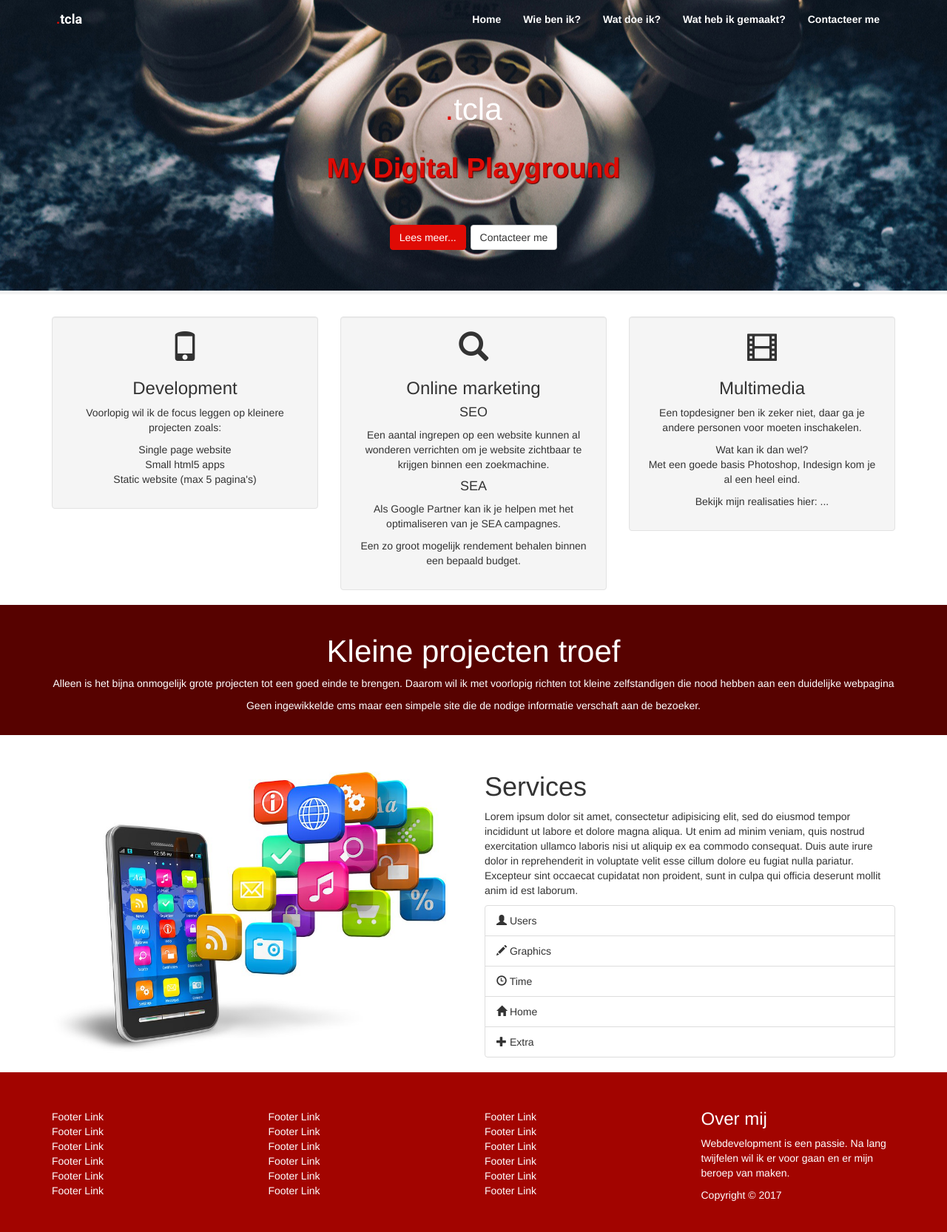
After one commit to tclaes/tcla, a PHP site: page /index.html in a window 1280 px wide. The commit adds this page. Shown: the whole page at 74% size. Run offline with PHP 8.4, Linux system fonts and the light colour scheme; some libraries are stand-ins or nearby versions.

Commit message:
content
content toegevoegd

```diff
--- a/css/style.css
+++ b/css/style.css
@@ -3,8 +3,19 @@
 	border-color:#DF0B05;
 }
 
+.btn-primary:hover {
+	background: #570200;
+	border-color: #570200;
+}
+
+.btn-default:hover {
+	background: #570200;
+	border-color: #570200;
+	color:#fff ;
+}
+
 .jumbotron{
-	background: #333 url('../img/bg.jpg') -400px -200px;
+	background: #333 url('../img/bg_big.jpg') no-repeat center center;
 	color:#fff;
 	text-align: center;
 	border-bottom: 5px #f4f4f4 solid;
@@ -21,8 +32,11 @@
 }
 
 .jumbotron p.lead{
-	font-size:1.5em;
+	font-size:2.7em;
 	margin-bottom:50px;
+	color: #DF0B05 ;
+	font-weight: bold;
+	text-shadow: 1px 1px 1px #570200;
 }
 
 .jumbotron-sub{
@@ -32,12 +46,13 @@
 .navbar{
 	margin:0;
 	color:#fff;
-	background-color: #333333;
+	/*background-color: #333333;*/
 }
 
 .navbar a{
 	color:#fff;
 	margin-bottom:3px;
+	font-weight: bold;
 }
 
 .navbar a:hover{
@@ -49,6 +64,10 @@
 .navbar-brand {
 	font-family: 'Roboto', 'sans-serif';
 	font-weight: bold;
+}
+
+.icon-bar {
+	background-color: #fff;
 }
 
 .box {
--- /dev/null
+++ b/index.html
@@ -0,0 +1,193 @@
+<!DOCTYPE html>
+<html>
+	<head>
+		<meta charset="UTF-8">
+		<title>.tcla</title>
+
+		<meta name="viewport" content="width=device-width, initial-scale=1.0">
+
+		<!-- Normalize -->
+		<link rel="stylesheet" src="//normalize-css.googlecode.com/svn/trunk/normalize.css" />
+
+		<!-- Latest compiled and minified CSS -->
+		<link rel="stylesheet" href="https://maxcdn.bootstrapcdn.com/bootstrap/3.3.7/css/bootstrap.min.css" integrity="sha384-BVYiiSIFeK1dGmJRAkycuHAHRg32OmUcww7on3RYdg4Va+PmSTsz/K68vbdEjh4u" crossorigin="anonymous">
+
+		<!-- CSS Files -->
+		<link rel="stylesheet" href="css/style.css" />
+
+		<!-- Fonts -->
+		<link href='http://fonts.googleapis.com/css?family=Roboto:400,700,300,500,900' rel='stylesheet' type='text/css'>
+
+		<!-- Icon fonts -->
+		<link rel="stylesheet" href="https://maxcdn.bootstrapcdn.com/font-awesome/4.4.0/css/font-awesome.min.css">
+
+		<!-- JQuery -->
+		<script src="https://ajax.googleapis.com/ajax/libs/jquery/2.1.3/jquery.min.js"></script>
+
+		<!-- Scripts -->
+		<script src="js/base.js"></script>
+
+
+	</head>
+
+	<body>
+	<div class="jumbotron jumbotron-main">
+				<nav class="navbar" role="navigation">
+      <div class="container">
+        <div class="navbar-header">
+          <button type="button" class="navbar-toggle collapsed" data-toggle="collapse" data-target="#navbar" aria-expanded="false" aria-controls="navbar">
+            <span class="sr-only" style="background-color:white;">Toggle navigation</span>
+            <span class="icon-bar"></span>
+            <span class="icon-bar"></span>
+            <span class="icon-bar"></span>
+          </button>
+          <a class="navbar-brand" href="#"><span style="color: #DF0B05">.</span>tcla</a>
+        </div>
+        <div id="navbar" class="collapse navbar-collapse">
+          <ul class="nav navbar-nav navbar-right">
+            <li class="active"><a href="index.html">Home</a></li>
+            <li><a href="#">Wie ben ik?</a></li>
+            <li><a href="#">Wat doe ik?</a></li>
+            <li><a href="#">Wat heb ik gemaakt?</a></li>
+            <li><a href="#">Contacteer me</a></li>
+          </ul>
+        </div><!--/.nav-collapse -->
+      </div>
+    </nav>
+
+		<div class="container">
+		<h1><span style="color: #DF0B05">.</span>tcla</h1>
+		<p class="lead">My Digital Playground</p>
+		<p><a class="btn btn-primary" href="#">Lees meer...</a> <a class="btn btn-default" href="#">Contacteer me</a></p>
+		</div>
+	</div>
+
+	<div class="container">
+    <div class="row">
+
+      <div class="col-md-4 box">
+        <div class="well">
+          <span class="glyphicon glyphicon-phone"></span>
+          <h3>Development</h3>
+          <p>Voorlopig wil ik de focus leggen op kleinere projecten zoals:
+          <ul class="list-unstyled">
+          <li>Single page website</li>
+          <li>Small html5 apps</li>
+          <li>Static website (max 5 pagina's)</li>
+          </p>
+        </div>
+      </div>
+
+      <div class="col-md-4 box">
+        <div class="well">
+          <span class="glyphicon glyphicon-search"></span>
+          <h3>Online marketing</h3>
+          <h4>SEO</h4>
+          <p>Een aantal ingrepen op een website kunnen al wonderen verrichten om je website zichtbaar te krijgen binnen een zoekmachine. </p>
+          <h4>SEA</h4>
+          <p>Als Google Partner kan ik je helpen met het optimaliseren van je SEA campagnes.</p>
+          <p>Een zo groot mogelijk rendement behalen binnen een bepaald budget.</p>
+        </div>
+      </div>
+
+      <div class="col-md-4 box">
+        <div class="well">
+          <span class="glyphicon glyphicon-film"></span>
+          <h3>Multimedia</h3>
+          <p>Een topdesigner ben ik zeker niet, daar ga je andere personen voor moeten inschakelen.</p>
+          <p>Wat kan ik dan wel? <br> Met een goede basis Photoshop, Indesign kom je al een heel eind.</p>
+          <p>Bekijk mijn realisaties hier: ...</p>
+        </div>
+      </div>
+
+    </div>
+  </div>
+
+  <div class="section-a">
+    <div class="row">
+      <div class="col-md-12">
+        <h1>Kleine projecten troef</h1>
+        <p>Alleen is het bijna onmogelijk grote projecten tot een goed einde te brengen. Daarom wil ik met voorlopig richten tot kleine zelfstandigen die nood hebben aan een duidelijke webpagina</p>
+        <p>Geen ingewikkelde cms maar een simpele site die de nodige informatie verschaft aan de bezoeker.</p>
+      </div>
+    </div>
+  </div>
+
+  <div class="container">
+    <div class="row">
+      <div class="col-md-6">
+        <img class="img-full" src="img/mobile.jpg">        </div>
+      <div class="col-md-6">
+        <h1>Services</h1>
+        <p>Lorem ipsum dolor sit amet, consectetur adipisicing elit, sed do eiusmod
+        tempor incididunt ut labore et dolore magna aliqua. Ut enim ad minim veniam,
+        quis nostrud exercitation ullamco laboris nisi ut aliquip ex ea commodo
+        consequat. Duis aute irure dolor in reprehenderit in voluptate velit esse
+        cillum dolore eu fugiat nulla pariatur. Excepteur sint occaecat cupidatat non
+        proident, sunt in culpa qui officia deserunt mollit anim id est laborum.</p>
+        <ul class="list-group">
+          <li class="list-group-item"><span class="glyphicon glyphicon-user"></span> Users</li>
+          <li class="list-group-item"><span class="glyphicon glyphicon-pencil"></span> Graphics</li>
+          <li class="list-group-item"><span class="glyphicon glyphicon-time"></span> Time</li>
+          <li class="list-group-item"><span class="glyphicon glyphicon-home"></span> Home</li>
+          <li class="list-group-item"><span class="glyphicon glyphicon-plus"></span> Extra</li>
+        </ul>
+      </div>
+    </div>
+  </div>
+
+  <footer class="main-footer">
+    <div class="container">
+      <div class="row">
+
+        <div class="col-md-3">
+          <ul class="list-unstyled">
+            <li><a href="#">Footer Link</a></li>
+            <li><a href="#">Footer Link</a></li>
+            <li><a href="#">Footer Link</a></li>
+            <li><a href="#">Footer Link</a></li>
+            <li><a href="#">Footer Link</a></li>
+            <li><a href="#">Footer Link</a></li>
+          </ul>
+        </div>
+        <div class="col-md-3">
+          <ul class="list-unstyled">
+            <li><a href="#">Footer Link</a></li>
+            <li><a href="#">Footer Link</a></li>
+            <li><a href="#">Footer Link</a></li>
+            <li><a href="#">Footer Link</a></li>
+            <li><a href="#">Footer Link</a></li>
+            <li><a href="#">Footer Link</a></li>
+          </ul>
+        </div>
+        <div class="col-md-3">
+          <ul class="list-unstyled">
+            <li><a href="#">Footer Link</a></li>
+            <li><a href="#">Footer Link</a></li>
+            <li><a href="#">Footer Link</a></li>
+            <li><a href="#">Footer Link</a></li>
+            <li><a href="#">Footer Link</a></li>
+            <li><a href="#">Footer Link</a></li>
+          </ul>
+        </div>
+        <div class="col-md-3">
+          <h3>Over mij</h3>
+          <p>Webdevelopment is een passie. Na lang twijfelen wil ik er voor gaan en er mijn beroep van maken.</p>
+          <p>Copyright &copy; 2017</p>
+        </div>
+      </div>
+    </div>
+  </footer>
+
+
+
+	<!--<div id="top" class="scrollToTop"><i class="fa fa-chevron-circle-up fa-3x" style="color:red;"></i></div>-->
+	</body>
+
+	<!-- Latest compiled and minified JavaScript -->
+	<script src="https://maxcdn.bootstrapcdn.com/bootstrap/3.3.7/js/bootstrap.min.js" integrity="sha384-Tc5IQib027qvyjSMfHjOMaLkfuWVxZxUPnCJA7l2mCWNIpG9mGCD8wGNIcPD7Txa" crossorigin="anonymous"></script>
+  <script type="text/javascript">
+
+  </script>
+
+</html>
--- a/js/base.js
+++ b/js/base.js
@@ -4,9 +4,20 @@
 
 var main = function(){
 
-	$("down").click(function(){
-		$("main").animate({scrollTop: '+=100vh'},800);
-	})
+	$(window).scroll(function(){
+
+        if ($(this).scrollTop() >= 60) {
+        	$('.navbar').addClass("navbar-fixed-top");
+            $('.navbar').css ("background-color","#333333");
+            console.log("test");
+        }
+        else {
+            $('.navbar').removeClass("navbar-fixed-top");
+            $('.navbar').css ("background","none");
+            console.log("terug boven");
+        }
+    });
 
 }
+
 $(document).ready(main);
```
Also changed, not shown: index.htm (deleted, +0 -199 lines), sftp-config.json (+4 -4 lines), img/about.jpg (added), img/bg 2.jpg (added), img/bg.jpg (added), img/bg_big.jpg (added), img/mobile.jpg (added), index.php (deleted), index_.php (added), 2 other files.
